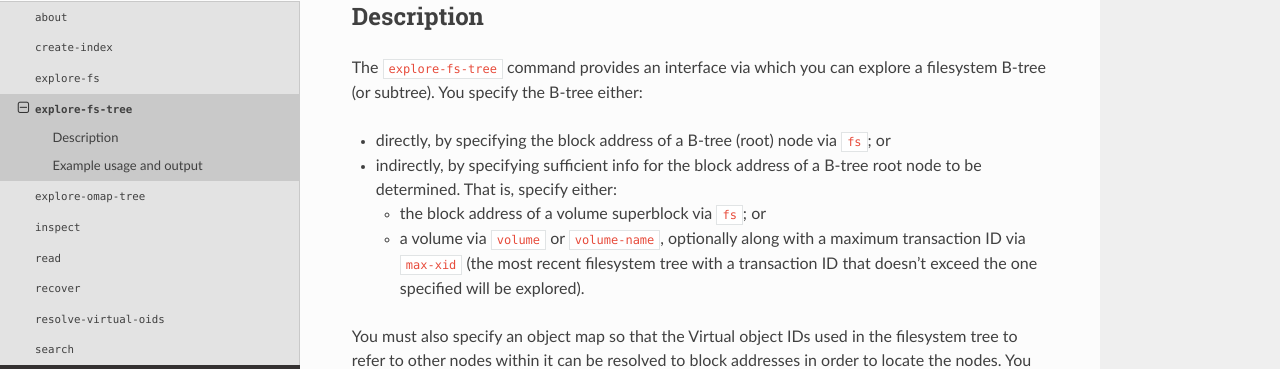
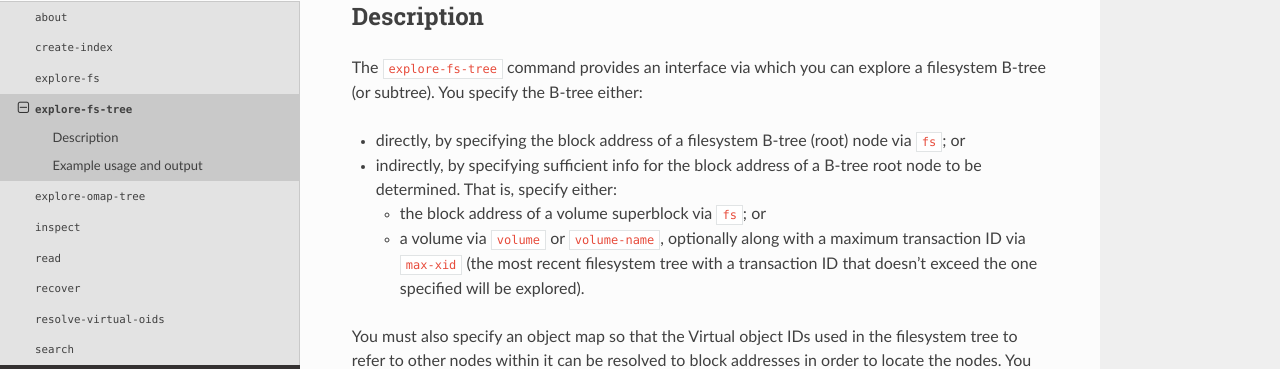
Before and after one commit to jivanpal/drat, a Sphinx documentation site: the page built from docs/commands/explore-fs-tree.md, in a window 1280 px wide and 900 px high. Shown: the part 165-534 px from the top of the window. Built offline with Sphinx 7.4.7 and the Read the Docs theme 2.0.0, drawn with Linux system fonts in a browser that asks for light colours; cross-references to code outside the pages are shown as plain code.

```diff
--- a/docs/commands/explore-fs-tree.md
+++ b/docs/commands/explore-fs-tree.md
@@ -7,8 +7,8 @@
 The {drat-command}`explore-fs-tree` command provides an interface via which you
 can explore a filesystem B-tree (or subtree). You specify the B-tree either:
 
-- directly, by specifying the block address of a B-tree (root) node via
-  {argument}`fs`; or
+- directly, by specifying the block address of a filesystem B-tree (root) node
+  via {argument}`fs`; or
 
 - indirectly, by specifying sufficient info for the block address of a B-tree
   root node to be determined. That is, specify either:
```
Also changed, not shown: docs/global-arguments/index.md (+0 -2 lines), docs/global-arguments/oid.md (deleted, +0 -13 lines).
